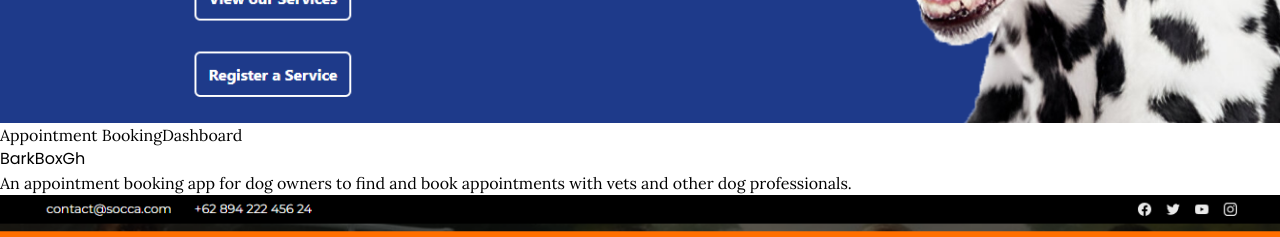
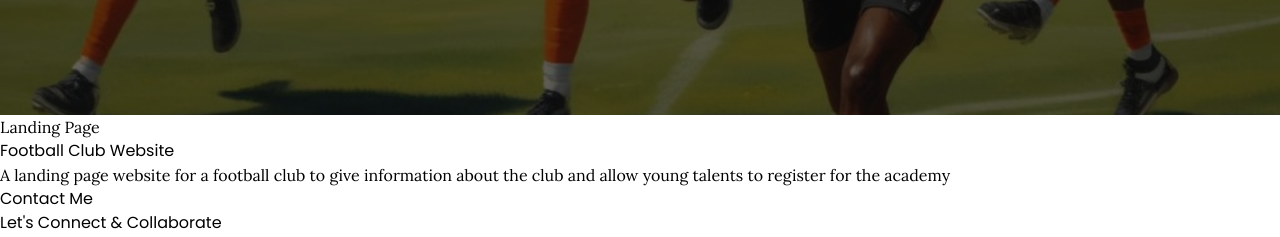
Before and after one commit to Benny-Dav/beneportfolio, a React (Vite) app: page /footer in a window 1280 px wide. Shown: the part 3720-3957 px from the top of the page. Built offline with nearby package versions, Linux system fonts and the light colour scheme.

Commit message:
Update Portfolio.jsx to remove barkbox gh
commented out broken barkbox project

```diff
--- a/src/components/Portfolio.jsx
+++ b/src/components/Portfolio.jsx
@@ -13,14 +13,14 @@ const projects = [
         tags: ["Room Booking", "Hotel Management", "Admin Dashboard"],
         category: "Web Applications"
     },
-    {
-        image: proj2,
-        title: "BarkBoxGh",
-        description: "An appointment booking app for dog owners to find and book appointments with vets and other dog professionals.",
-        path: "https://barkboxgh.netlify.app/",
-        tags: ["Appointment Booking", "Dashboard"],
-        category: "Web Applications"
-    },
+    // {
+    //     image: proj2,
+    //     title: "BarkBoxGh",
+    //     description: "An appointment booking app for dog owners to find and book appointments with vets and other dog professionals.",
+    //     path: "https://barkboxgh.netlify.app/",
+    //     tags: ["Appointment Booking", "Dashboard"],
+    //     category: "Web Applications"
+    // },
     // {
     //     image: proj3,
     //     title: "PayneIV Photography",
```
